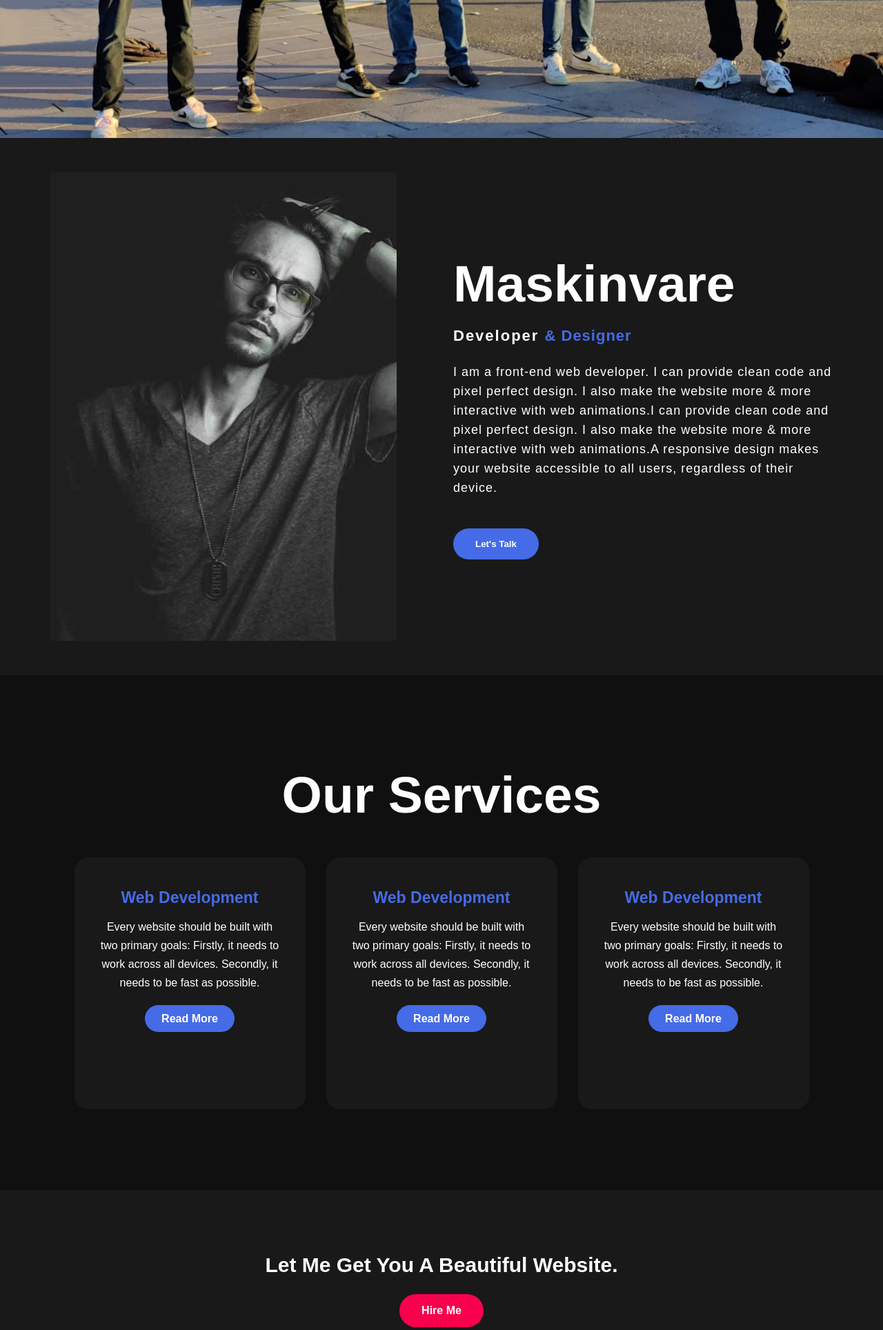
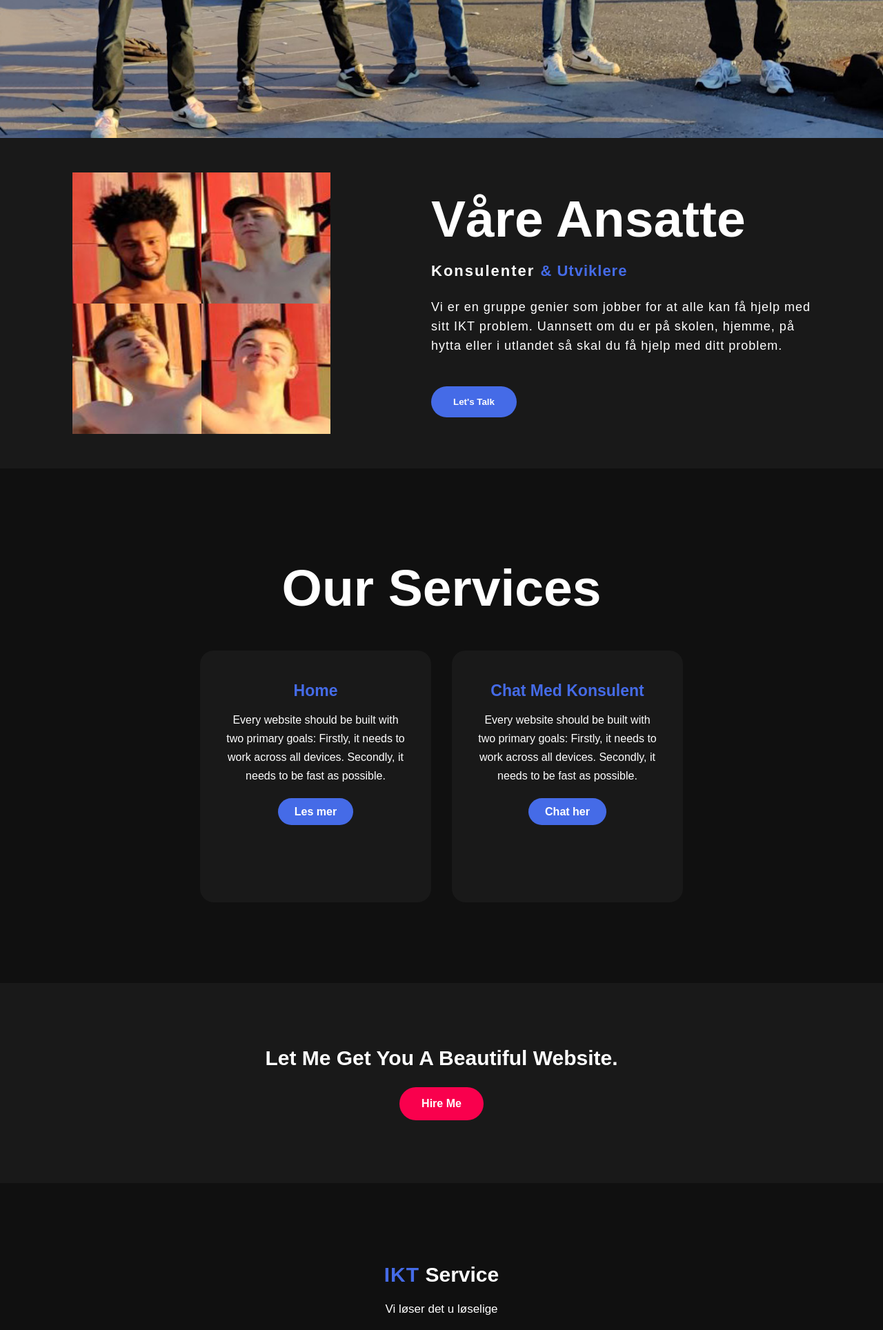
Before and after one commit to Tnobb/prosjektTVERFAGLIG, a Flask app: page /ansatte in a window 1280 px wide. Shown: the part 600-2528 px from the top of the page at 69% size. Run offline with Flask 2, Linux system fonts and the light colour scheme.

Commit message:
annsatte side

```diff
--- a/app/templates/ansatte.html
+++ b/app/templates/ansatte.html
@@ -34,11 +34,11 @@
 	<!----About section start---->
 	<section class="about">
 		<div class="main">
-			<img src="{{ url_for('static', filename='media/main-img.png') }}">
+			<img src="{{ url_for('static', filename='media/ansatteiktservice.png') }}">
 			<div class="about-text">
-				<h2>Maskinvare</h2>
-				<h5>Developer <span>& Designer</span></h5>
-				<p>I am a front-end web developer. I can provide clean code and pixel perfect design. I also make the website more & more interactive with web animations.I can provide clean code and pixel perfect design. I also make the website more & more interactive with web animations.A responsive design makes your website accessible to all users, regardless of their device.</p>
+				<h2>Våre ansatte</h2>
+				<h5>Konsulenter <span>& Utviklere</span></h5>
+				<p>Vi er en gruppe genier som jobber for at alle kan få hjelp med sitt IKT problem. Uannsett om du er på skolen, hjemme, på hytta eller i utlandet så skal du få hjelp med ditt problem.</p>
 				<button type="button">Let's Talk</button>
 			</div>
 		</div>
@@ -53,36 +53,24 @@
 			<div class="box">
 				<div class="card">
 					<i class="fas fa-bars"></i>
-				<h5>Web Development</h5>
+					<h5>Home</h5>
 					<div class="pra">
 						<p>Every website should be built with two primary goals: Firstly, it needs to work across all devices. Secondly, it needs to be fast as possible.</p>
 
 						<p style="text-align: center;">
-						<a class="button" href="#">Read More</a>
-					</p>
-				</div>
-			</div>
-
-			<div class="card">
-				<i class="far fa-user"></i>
-				<h5>Web Development</h5>
-				<div class="pra">
-					<p>Every website should be built with two primary goals: Firstly, it needs to work across all devices. Secondly, it needs to be fast as possible.</p>
-
-					<p style="text-align: center;">
-						<a class="button" href="#">Read More</a>
+							<a class="button" href="#">Les mer</a>
 						</p>
 					</div>
 				</div>
 
 				<div class="card">
 					<i class="far fa-bell"></i>
-				<h5>Web Development</h5>
+					<h5>Chat Med Konsulent</h5>
 					<div class="pra">
 						<p>Every website should be built with two primary goals: Firstly, it needs to work across all devices. Secondly, it needs to be fast as possible.</p>
 
 					<p style="text-align: center;">
-						<a class="button" href="#">Read More</a>
+						<a class="button" href="#">Chat her</a>
 					</p>
 				</div>
 			</div>
@@ -98,14 +86,13 @@
 
 	<!------footer start--------->
 	<footer>
-		<p>Tahmid Ahmed</p>
-		<p>For more HTML, CSS, and coding tutorial - please click on the link below to subscribe to my channel:</p>
+		<p><span>IKT</span> Service</p>
+		<p>Vi løser det u løselige</p>
 		<div class="social">
-			<a href="#"><i class="fab fa-facebook-f"></i></a>
-			<a href="#"><i class="fab fa-instagram"></i></a>
-			<a href="#"><i class="fab fa-dribbble"></i></a>
+			<a href="https://www.instagram.com/gert.tommy" target="_blank"><i class="fab fa-facebook-f"></i></a>
+			<a href="https://www.instagram.com/tobiasveire" target="_blank"><i class="fab fa-instagram"></i></a>
+			<a href="https://www.instagram.com/benjamin.h.andersen" target="_blank"><i class="fab fa-dribbble"></i></a>
 		</div>
-		<p class="end">CopyRight By Tahmid Ahmed</p>
 	</footer>
 </body>
 
--- a/app/templates/hurtigtaster.html
+++ b/app/templates/hurtigtaster.html
@@ -67,7 +67,7 @@
 
 	<section class="about">
 		<div class="main">
-			<img src="{{ url_for('static', filename='media/ChromebookCTRL.png') }}" width="auto" height="100">
+			<img src="{{ url_for('static', filename='media/ChromebookCTRL.png') }}" width="auto" height="130">
 			<div class="about-text">
 				<h2>Chromebook</h2>
 				<h5><span>De som er vært å lereseg</span></h5>
--- a/app/templates/programvare.html
+++ b/app/templates/programvare.html
@@ -38,7 +38,7 @@
 			<div class="about-text">
 				<h2>Programvare</h2>
 				<h5>Developer <span>& Designer</span></h5>
-				<p>I am a front-end web developer. I can provide clean code and pixel perfect design. I also make the website more & more interactive with web animations.I can provide clean code and pixel perfect design. I also make the website more & more interactive with web animations.A responsive design makes your website accessible to all users, regardless of their device.</p>
+				<p></p>
 				<button type="button">Let's Talk</button>
 			</div>
 		</div>
```
Also changed, not shown: app/static/media/ansatteiktservice.png (added). Lines whose indentation alone changed are shown as unchanged.
